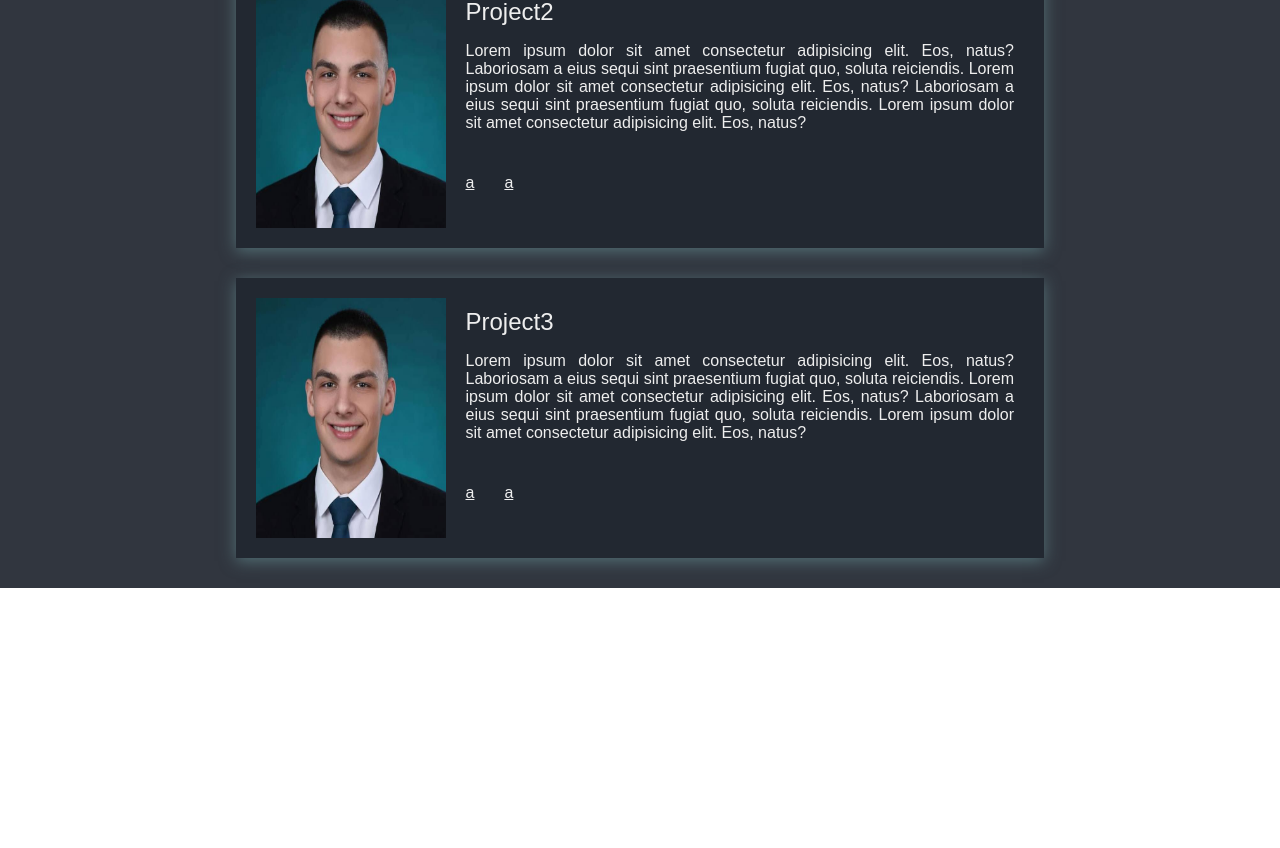
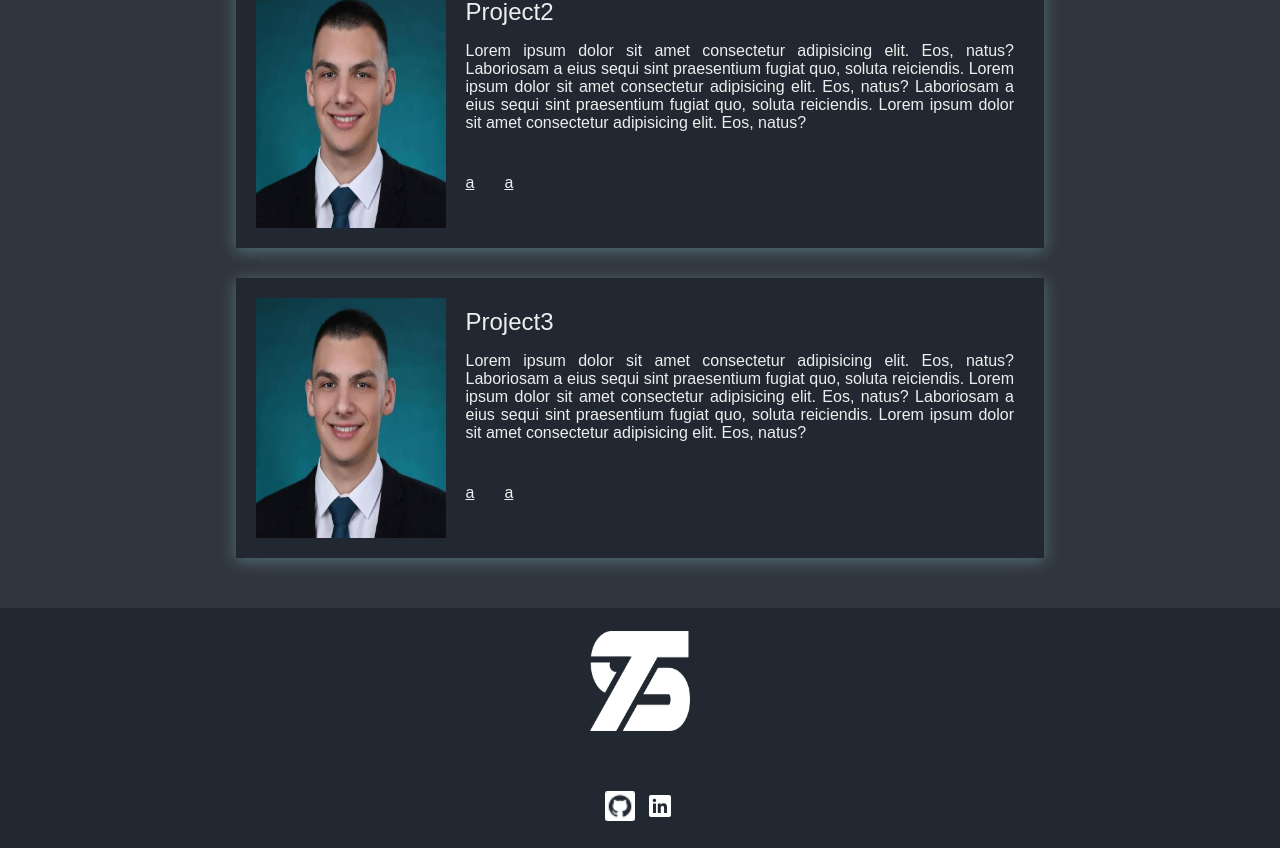
Before and after one commit to teodorSmilevski/personal-portfolio, a React (Vite) app: page / in a window 1280 px wide. Shown: the part 1982-2830 px from the top of the page. Before the commit the page ends 2570 px from the top, so only its background shows below. Built offline with nearby package versions, Linux system fonts and the light colour scheme.

Commit message:
added footer and styling

```diff
--- a/src/App.jsx
+++ b/src/App.jsx
@@ -3,6 +3,7 @@ import Header from "./components/Header";
 import Technologies from "./components/Technologies";
 import AboutMe from "./components/AboutMe";
 import Projects from "./components/Projects";
+import Footer from "./components/Footer";
 function App() {
   return (
     <>
@@ -10,6 +11,7 @@ function App() {
       <Technologies />
       <AboutMe />
       <Projects />
+      <Footer />
     </>
   );
 }
--- a/src/components/Footer.jsx
+++ b/src/components/Footer.jsx
@@ -0,0 +1,15 @@
+import tsLogo from "../assets/logo-ts-white.png";
+import githubLogo from "../assets/github-logo.png";
+import lnLogo from "../assets/ln-logo.png";
+
+export default function Footer() {
+  return (
+    <section id="footer">
+      <img src={tsLogo} alt="TS logo" />
+      <div>
+        <img src={githubLogo} alt="" />
+        <img src={lnLogo} alt="" />
+      </div>
+    </section>
+  );
+}
--- a/src/index.css
+++ b/src/index.css
@@ -140,7 +140,7 @@
 }
 /* ---- SECTION: PROJECTS*/
 #projects {
-  padding: 30px;
+  padding: 50px;
   background-color: #31363f;
   height: auto;
   display: flex;
@@ -183,6 +183,28 @@
   box-shadow: 0 3px 30px rgba(118, 171, 174, 1);
   background-color: red;
 }
+
+/* SECTION: FOOTER */
+#footer {
+  width: 100%;
+  height: 30vh;
+  background-color: #222831;
+  display: flex;
+  flex-direction: column;
+  justify-content: center;
+  align-items: center;
+  gap: 50px;
+}
+#footer img {
+  width: 30px;
+  height: 30px;
+  padding: 5px;
+}
+#footer > img {
+  width: 100px;
+  height: 100px;
+}
+
 /* SECTION: MEDIA QUERY */
 /* TODO: media query za navbarot */
 @media screen and (max-width: 384px) {
```
